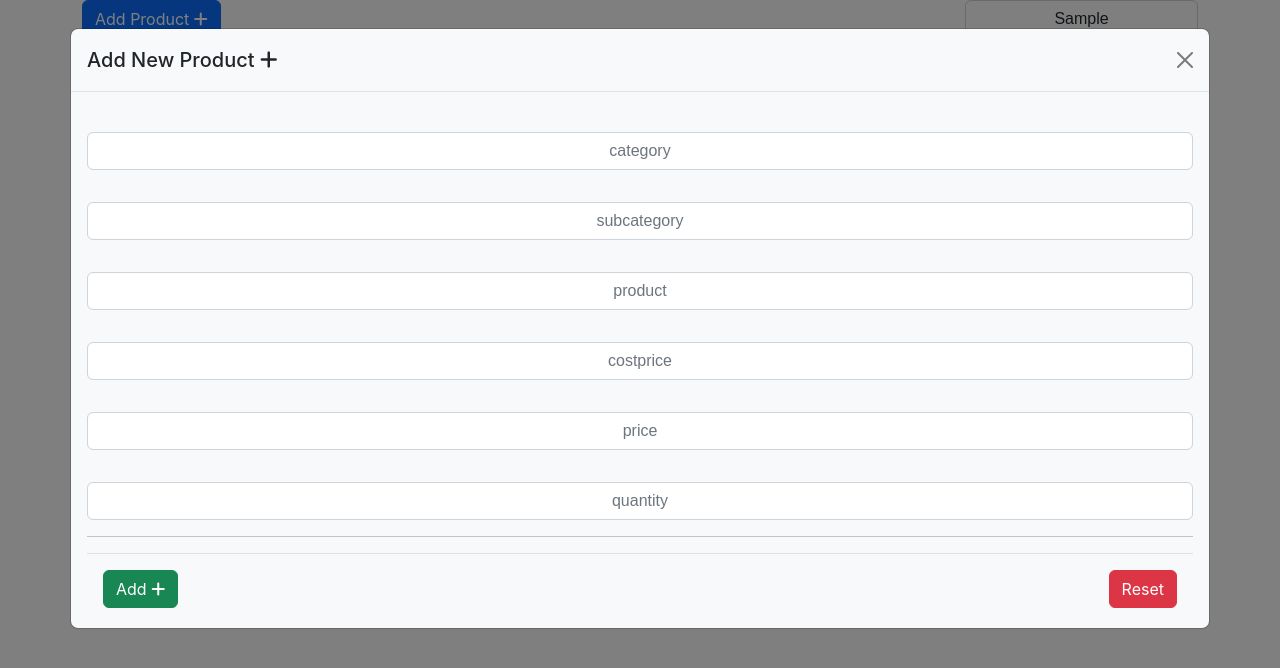
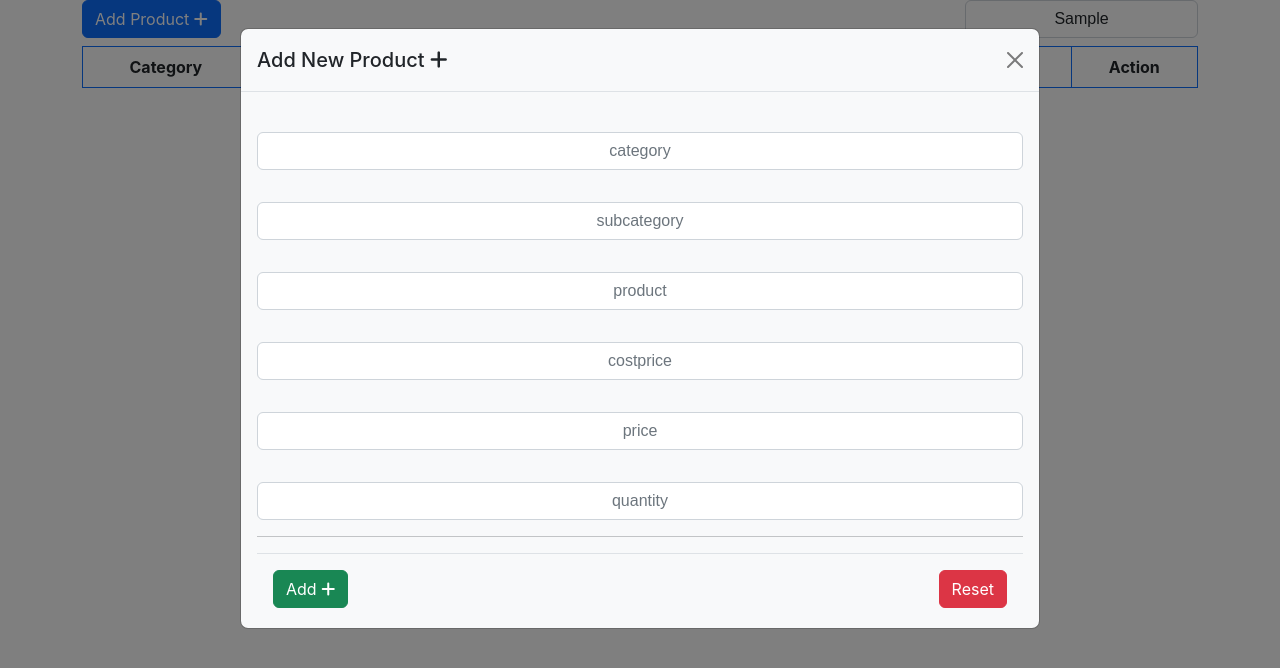
Before and after one commit to IsmaelMousa/pos-sales-stock, a React (Create React App) app: page /admin in a window 1280 px wide. Both pictures are taken after typing "Sample" into the empty fields and a click on the button "Add Product". Shown: the top 668 px of the page. Built offline with nearby package versions, Linux system fonts and the light colour scheme.

Commit message:
modified the modal

```diff
--- a/src/components/Admin/Table.js
+++ b/src/components/Admin/Table.js
@@ -145,7 +145,7 @@ const Table = () => {
             <input
               type="text"
               className="form-control ms-auto"
-              placeholder="search"
+              placeholder="Search"
               value={searchQuery}
               onChange={(get) => setSearchQuery(get.target.value)}
             />
@@ -180,7 +180,7 @@ const Table = () => {
         aria-labelledby="exampleModalLabel"
         aria-hidden="true"
       >
-        <div className="modal-dialog modal-xl">
+        <div className="modal-dialog modal-lg">
           <div className="modal-content bg-light">
             <div className="modal-header">
               <h5 className="modal-title" id="exampleModalLabel">
@@ -292,7 +292,7 @@ const Table = () => {
         aria-labelledby="exampleModalLabel"
         aria-hidden="true"
       >
-        <div className="modal-dialog modal-xl">
+        <div className="modal-dialog modal-lg">
           <div className="modal-content bg-light">
             <div className="modal-header">
               <h5 className="modal-title text-center" id="exampleModalLabel">
```
